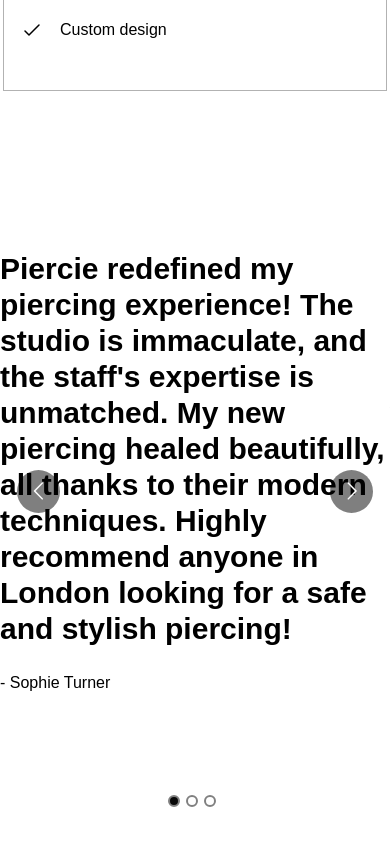
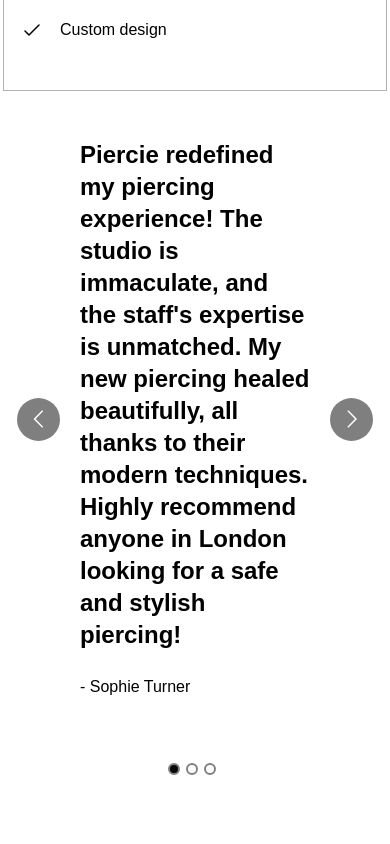
Before and after one commit to Aivanii/Piercie, a React (Vite) app: page / in a window 390 px wide. Shown: the part 6660-7504 px from the top of the page. Built offline with nearby package versions, Linux system fonts and the light colour scheme.

Commit message:
updated styles for sliderReviews for responsiveness

```diff
--- a/src/widgets/sliderReviews/sliderReviews.tsx
+++ b/src/widgets/sliderReviews/sliderReviews.tsx
@@ -39,15 +39,15 @@ const SliderReviews = () => {
         infinite={true}
         showDots={true}
         customTransition={"all .69s ease-in-out"}
-        className="w-dvw max-w-[1920px] m-auto mt-40 pb-20"
+        className="w-dvw max-w-[1920px] m-auto mt-12 md:mt-40 pb-20"
       >
         {slides.map((elem) => (
           <div
             key={elem.author}
             className="max-w-[1280px] m-auto
-        flex flex-col gap-6"
+        flex flex-col gap-6 px-20"
           >
-            <h3 className="jost-styles font-semibold text-3xl">{elem.text}</h3>
+            <h3 className="jost-styles font-semibold text-2xl md:text-3xl">{elem.text}</h3>
             <span className="jost-styles">- {elem.author}</span>
           </div>
         ))}
```
